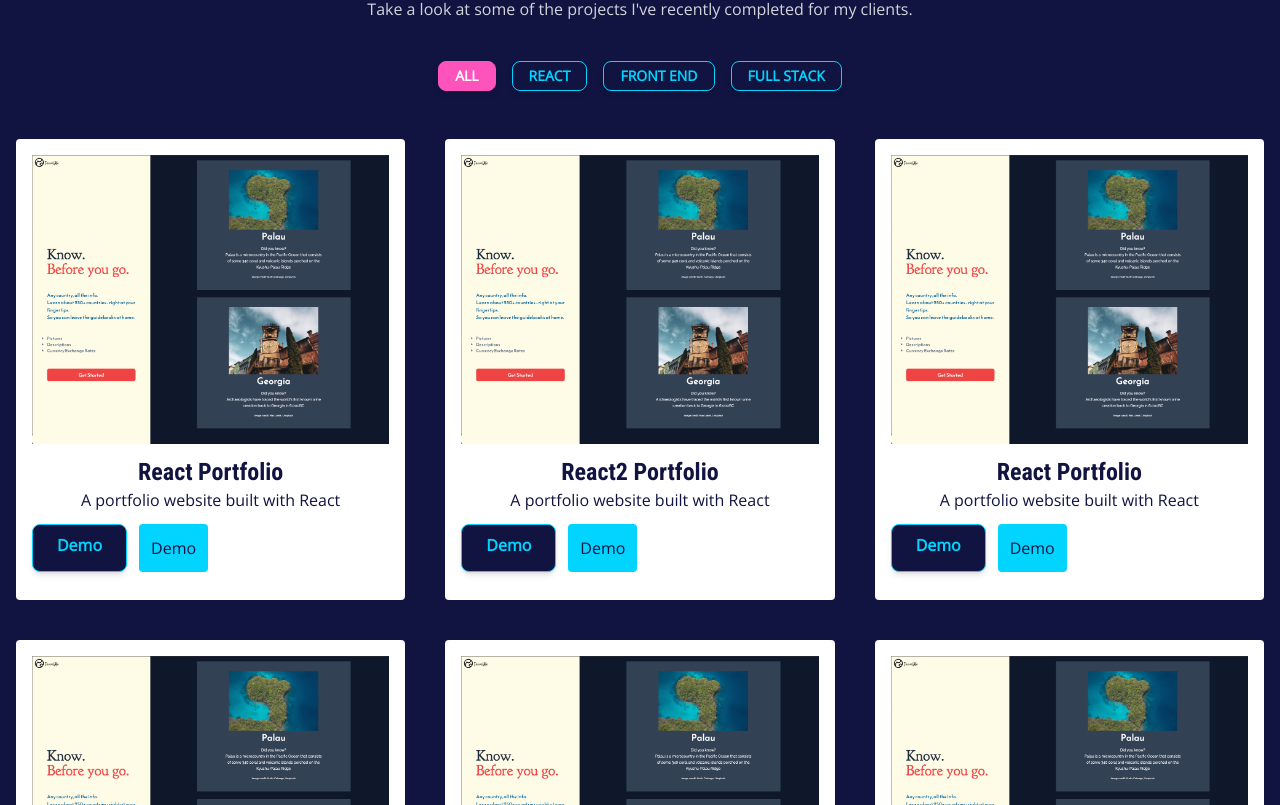
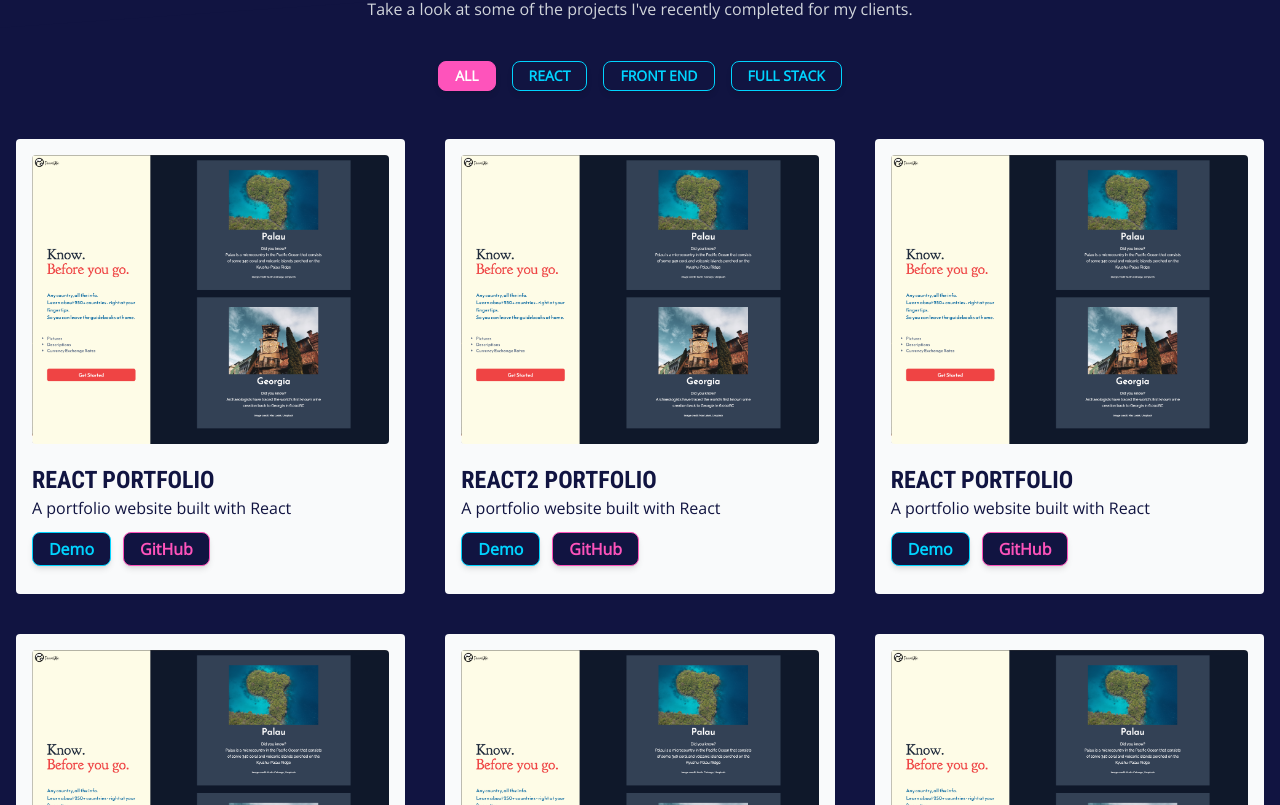
Before and after one commit to johnxlai/2023-portfolio, a React (Create React App) app: page / in a window 1280 px wide. Shown: the part 1775-2580 px from the top of the page. Built offline with nearby package versions, Linux system fonts and the light colour scheme.

Commit message:
Style portfolio btn

```diff
--- a/src/components/sections/portfolio/Project.js
+++ b/src/components/sections/portfolio/Project.js
@@ -2,25 +2,25 @@ import Card from '../../card/Card';
 
 const Project = ({ project }) => {
   return (
-    <Card className="portfolio bg-white rounded p-4 text-secondary">
+    <Card className="portfolio bg-gray-50 rounded p-4 text-secondary text-left">
       <div className="portfolio-image">
-        <img className="mb-3" src={project.image} alt={project.title} />
-        <h4 className="text-2xl">{project.title}</h4>
+        <img className="mb-5 rounded" src={project.image} alt={project.title} />
+        <h4 className="text-2xl uppercase">{project.title}</h4>
         <p className="mb-3">{project.desc}</p>
-        <div className="flex gap-3 mb-3">
+        <div className="flex  gap-3 mb-3">
           <a
             href={project.demo}
-            className="btn-primary"
+            className="btn-primary rounded-lg font-bold py-1 px-2 md:px-4"
             rel="noopener noreferrer"
             target="_blank">
             Demo
           </a>
           <a
             href={project.github}
-            className="bg-primary text-secondary py-3 rounded p-3 block"
+            className="btn-tertiary  rounded-lg font-bold py-1 px-2 md:px-4"
             rel="noopener noreferrer"
             target="_blank">
-            Demo
+            GitHub
           </a>
         </div>
       </div>
```
